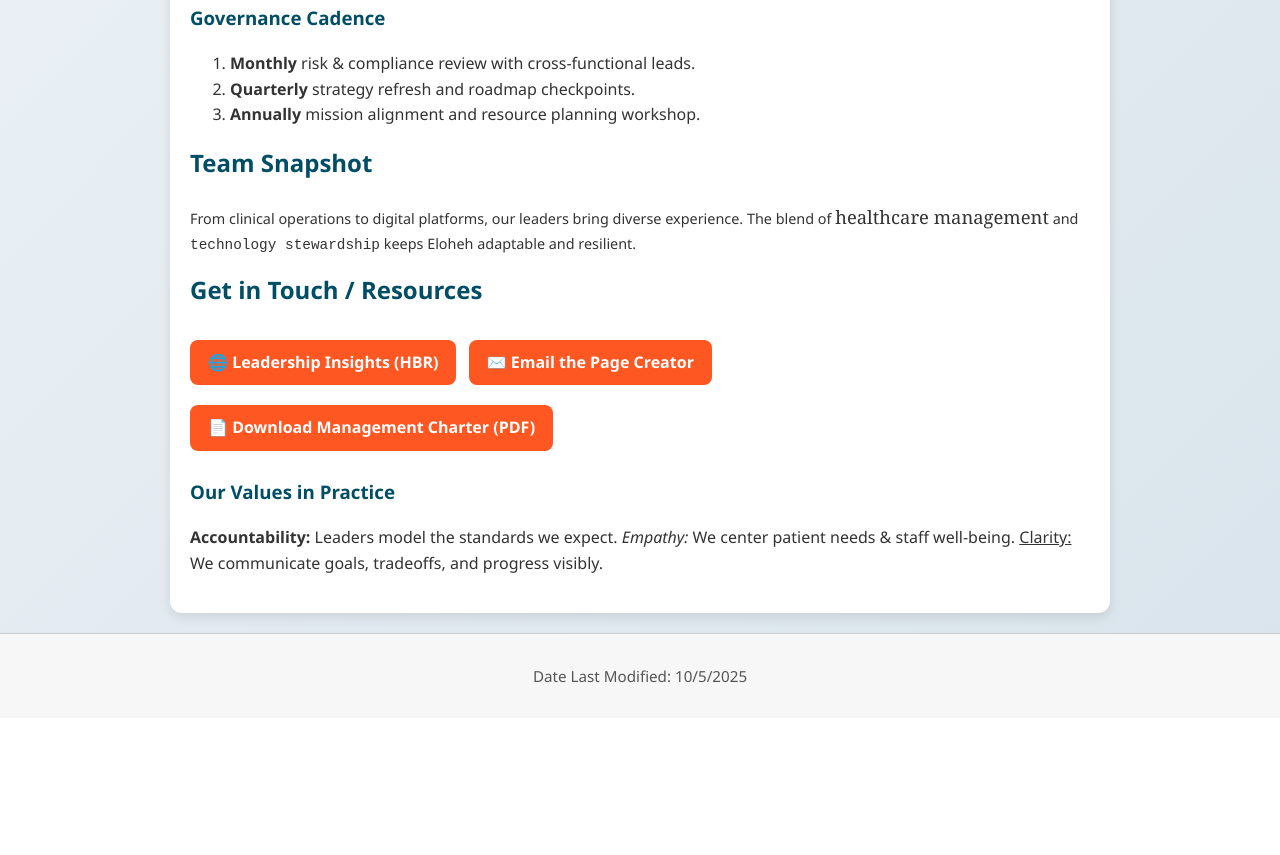
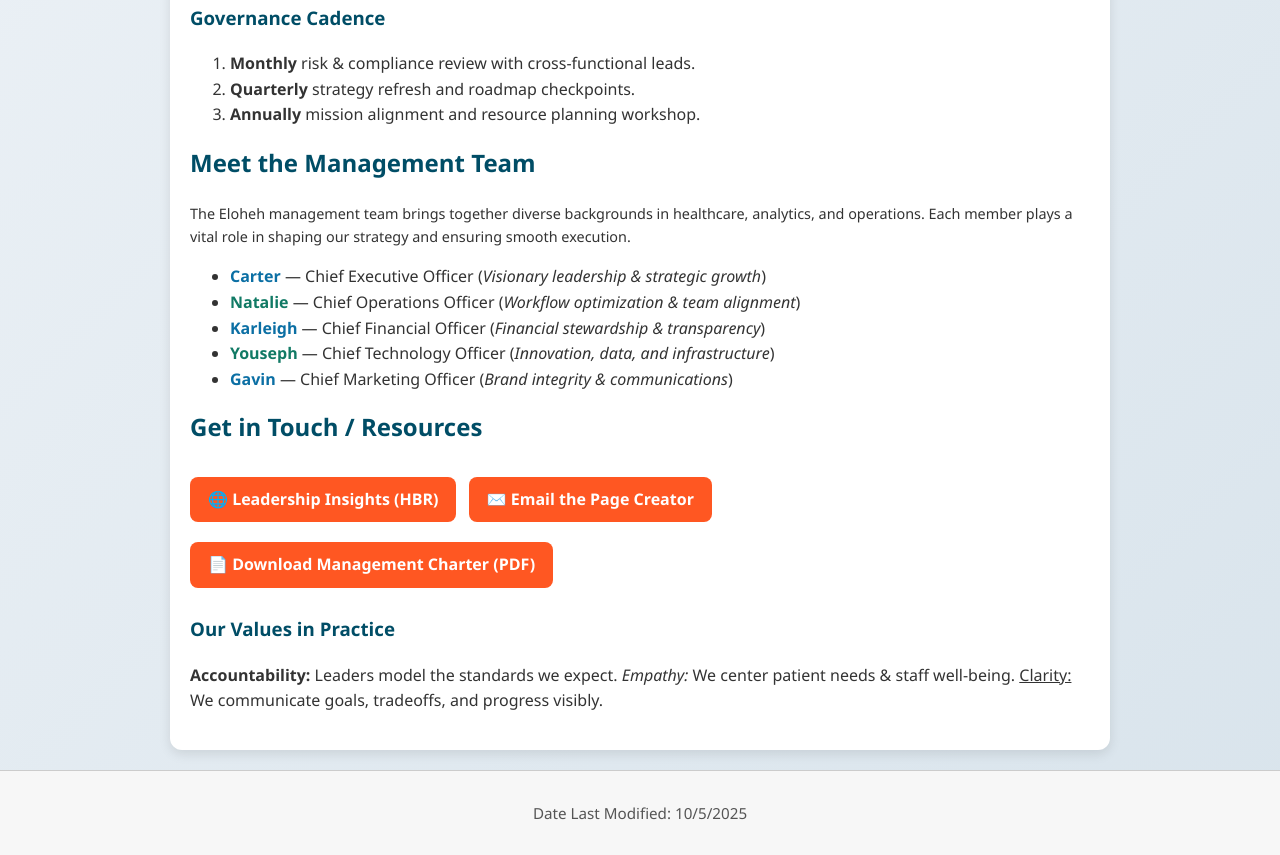
Before and after one commit to Constan055/Group-Project-MGMT, a plain HTML site: page index.html in a window 1280 px wide. Shown: the part 847-1702 px from the top of the page. Before the commit the page ends 1565 px from the top, so only its background shows below. Drawn offline with Linux system fonts and the light colour scheme.

Commit message:
Update index.html

```diff
--- a/index.html
+++ b/index.html
@@ -88,27 +88,30 @@
       <li><b>Annually</b> mission alignment and resource planning workshop.</li>
     </ol>
 
-    <h2>Team Snapshot</h2>
+    <h2>Meet the Management Team</h2>
     <p class="small-text">
-      From clinical operations to digital platforms, our leaders bring diverse experience.
-      The blend of <span class="serif large-text">healthcare management</span> and
-      <span class="mono">technology stewardship</span> keeps Eloheh adaptable and resilient.
+      The Eloheh management team brings together diverse backgrounds in healthcare, analytics, and operations.
+      Each member plays a vital role in shaping our strategy and ensuring smooth execution.
     </p>
+    <ul>
+      <li><b class="accent-blue">Carter</b> — Chief Executive Officer (<i>Visionary leadership & strategic growth</i>)</li>
+      <li><b class="accent-green">Natalie</b> — Chief Operations Officer (<i>Workflow optimization & team alignment</i>)</li>
+      <li><b class="accent-blue">Karleigh</b> — Chief Financial Officer (<i>Financial stewardship & transparency</i>)</li>
+      <li><b class="accent-green">Youseph</b> — Chief Technology Officer (<i>Innovation, data, and infrastructure</i>)</li>
+      <li><b class="accent-blue">Gavin</b> — Chief Marketing Officer (<i>Brand integrity & communications</i>)</li>
+    </ul>
 
     <h2>Get in Touch / Resources</h2>
-    <!-- IMPORTANT: Max 3 hyperlinks in total on the page.
-         1) Outside site (opens in new window) ✔
-         2) Email link ✔
-         3) Downloadable file ✔ -->
+    <!-- EXACTLY 3 hyperlinks total -->
     <p>
-      <!-- (1) Outside link: opens in a new tab/window -->
+      <!-- (1) Outside link -->
       <a class="link-button" href="https://hbr.org/topic/leadership"
          target="_blank" rel="noopener">🌐 Leadership Insights (HBR)</a>
 
-      <!-- (2) Email link to page creator -->
+      <!-- (2) Email link -->
       <a class="link-button" href="mailto:mgmt.creator@example.com?subject=Eloheh%20Management%20Inquiry">✉️ Email the Page Creator</a>
 
-      <!-- (3) Downloadable file relevant to the company -->
+      <!-- (3) Downloadable file -->
       <a class="link-button" href="Eloheh_Management_Charter.pdf" download>📄 Download Management Charter (PDF)</a>
     </p>
 
```
